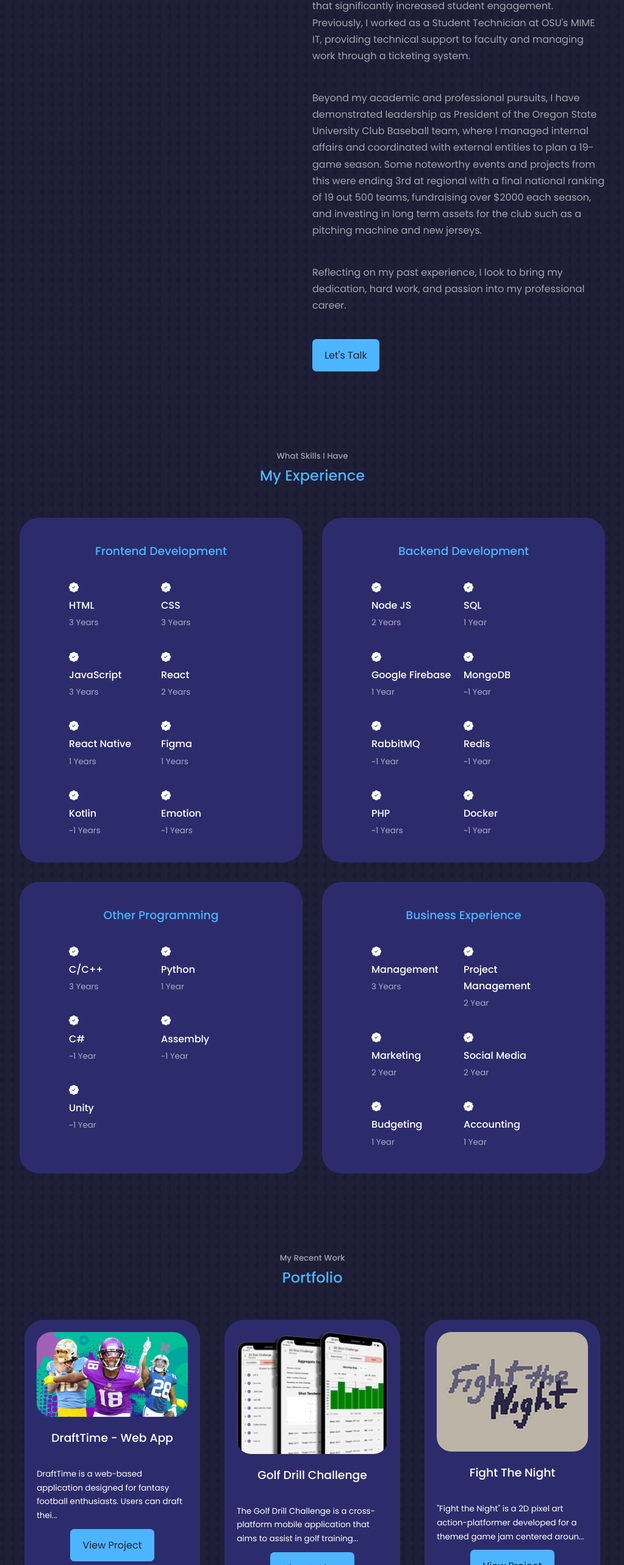
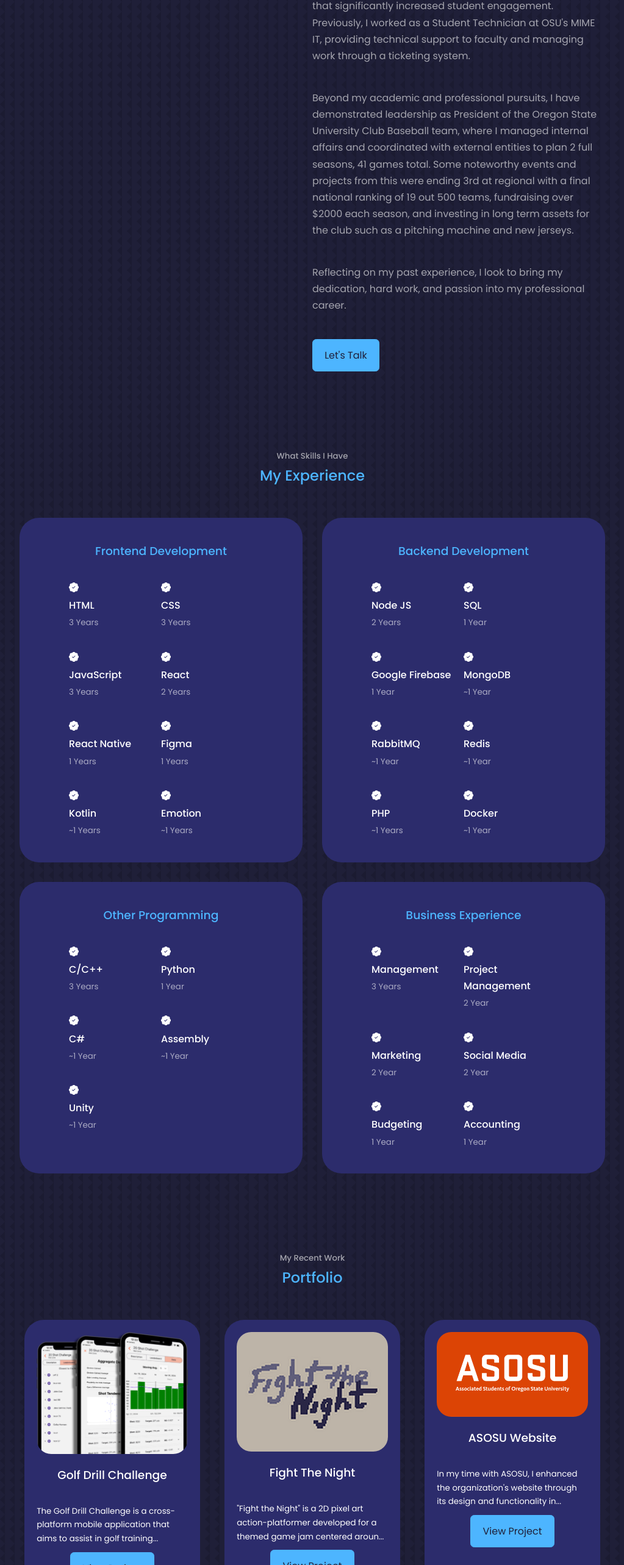
Before and after one commit to Gehrkej/JakeGehrke, a React (Create React App) app: page / in a window 1280 px wide. Shown: the part 1949-4515 px from the top of the page at 61% size, without its empty margins (128-1151 px from the left). Built offline with nearby package versions, Linux system fonts and the light colour scheme.

Commit message:
Update: content + layout updates

```diff
--- a/src/components/about/about.jsx
+++ b/src/components/about/about.jsx
@@ -63,7 +63,8 @@ const about = () => {
 
                         <p>Beyond my academic and professional pursuits, I have demonstrated leadership as President of
                             the Oregon State University Club Baseball team, where I managed internal affairs and
-                            coordinated with external entities to plan a 19-game season. Some noteworthy events and
+                            coordinated with external entities to plan 2 full seasons, 41 games total. Some noteworthy
+                            events and
                             projects from this were ending 3rd at regional with a final national ranking of 19 out 500
                             teams, fundraising over $2000 each season, and investing in long term assets for the club
                             such as a pitching machine and new jerseys. </p>
--- a/src/data/projects.json
+++ b/src/data/projects.json
@@ -2,20 +2,6 @@
   "data": [
     {
       "id": 1,
-      "image": "DraftTimeGraphic.jpeg",
-      "title": "DraftTime - Web App",
-      "github": "",
-      "live": "",
-      "technology": [
-        "React",
-        "Node.js"
-      ],
-      "status": "In-Progress / Paused",
-      "start": "Winter 2023",
-      "description": "DraftTime is a web-based application designed for fantasy football enthusiasts. Users can draft their fantasy football team from a randomly generated roster provided by the application. They will then compete against other users in a head-to-head format, aiming to achieve a perfect 17-0 season based on the fantasy scores of the players on their team."
-    },
-    {
-      "id": 2,
       "image": "GolfApp.png",
       "title": "Golf Drill Challenge",
       "github": "",
@@ -29,7 +15,7 @@
       "description": "The Golf Drill Challenge is a cross-platform mobile application that aims to assist in golf training. It accomplishes this through drill management for coaches, plan distribution for practices, individual drill assignments for players, and team leaderboards to encourage healthy competition. On top of this, player progress is tracked over time on a graphical interface to allow for further insights into player performance. All in all, the Golf Drill Challenge App attempts to bring a digital approach to the training process of golf teams everywhere."
     },
     {
-      "id": 3,
+      "id": 2,
       "image": "FightTheNight.png",
       "title": "Fight The Night",
       "github": "",
@@ -42,7 +28,7 @@
       "description": "\"Fight the Night\" is a 2D pixel art action-platformer developed for a themed game jam centered around \"Cycles.\" Leading the project, I created a detailed development roadmap and managed tight timelines, demonstrating adaptability and efficiency. The result is a polished game experience delivered within the constraints of the game jam."
     },
     {
-      "id": 4,
+      "id": 3,
       "image": "ASOSU.png",
       "title": "ASOSU Website",
       "github": "",
@@ -55,7 +41,7 @@
       "description": "In my time with ASOSU, I enhanced the organization's website through its design and functionality in order to improve user experience and accessibility. This involved leading the migration from Drupal 7 to Drupal 10 as the former was reaching its end of lifecycle. In my time with the website, my efforts contruted to ensuring a user-friendly and modern online presence by redesigning, maintaining, and refactoring the website often."
     },
     {
-      "id": 5,
+      "id": 4,
       "image": "GraphTesting.PNG",
       "title": "Testing Suite for a Graph Creation Application",
       "github": "",
@@ -69,7 +55,7 @@
       "description": "This project involved creating a testing suite for an application, which enables users to create line charts, scatter plots, and bar charts effortlessly, focuses on ensuring robust functionality and user satisfaction. The testing strategy encompasses comprehensive unit testing to validate data input and chart generation processes, integration testing to confirm seamless interaction with the API, and end-to-end testing to simulate user flows and validate gallery-saving functionalities."
     },
     {
-      "id": 6,
+      "id": 5,
       "image": "portfolio4.jpg",
       "title": "Weather Mobile Application",
       "github": "",
@@ -80,6 +66,21 @@
       "status": "Completed",
       "start": "Winter 2023",
       "description": "My Weather mobile application provides users with real-time weather updates in a responsive and visually appealing interface. Developed using Kotlin, the application ensures efficient and scalable performance on android devices. By integrating the OpenWeather API, users can easily retrieve and view current weather conditions for their specified cities, making it a reliable tool for staying informed about weather changes."
+    },
+    {
+      "id": 6,
+      "image": "DraftTimeGraphic.jpeg",
+      "title": "DraftTime - Web App",
+      "github": "",
+      "live": "",
+      "technology": [
+        "React",
+        "Redux",
+        "Node.js"
+      ],
+      "status": "In-Progress / Paused",
+      "start": "Winter 2023",
+      "description": "DraftTime is a web-based application designed for fantasy football enthusiasts. Users can draft their fantasy football team from a randomly generated roster provided by the application. They will then compete against other users in a head-to-head format, aiming to achieve a perfect 17-0 season based on the fantasy scores of the players on their team. A proof of concept was created in winter of 2023 for a class project. Design work then picked up again in Summer of 2024 though advancement has come to a halt due to unforeseen costs in sport data collection."
     },
     {
       "id": 7,
--- a/src/home.jsx
+++ b/src/home.jsx
@@ -27,7 +27,6 @@ const Home = () => {
 
             scrollToPortfolio()
         }
-        console.log(valueAfterHash) // Output: "portfolio"
     }, [])
 
     return (
```
